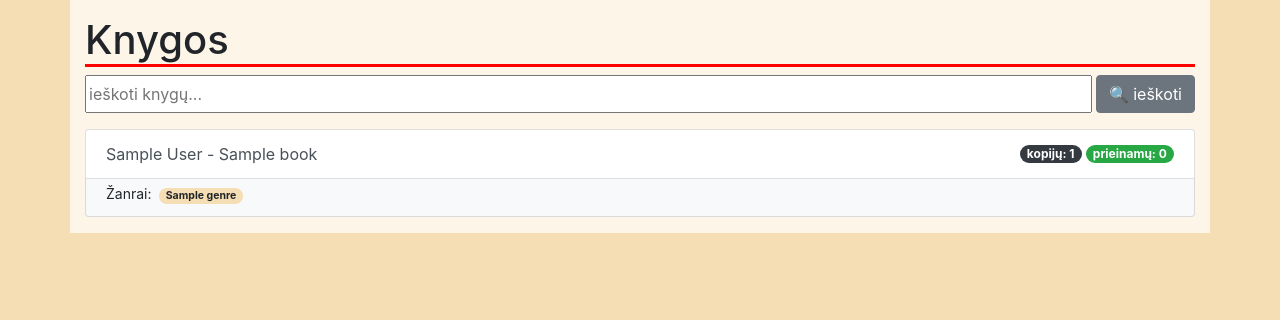
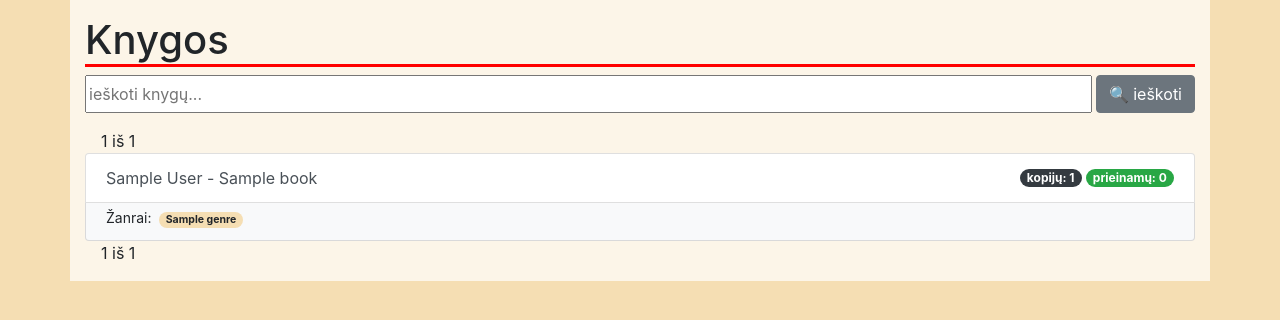
Before and after one commit to User852963741/ptu1_library, a Django app: page /library/books/ in a window 1280 px wide. Shown: the part 56-376 px from the top of the page. Run offline with Django 4.2, Linux system fonts and the light colour scheme; tables that the repository leaves empty hold one stand-in row (values such as "Sample post").

Commit message:
paginator_v1

```diff
--- a/library/books/templates/books/book_list.html
+++ b/library/books/templates/books/book_list.html
@@ -6,6 +6,9 @@
             <input type="text" name="search_title" value="{{ request.GET.search_title }}" placeholder="ieškoti knygų..." class="flex-grow-1">
             <button type="submit" class="btn btn-secondary ml-1">&#128269; ieškoti</button>
         </form>
+
+        {% include 'books/includes/paginator.html' %}
+
         <div class="list-group">
         {% for book in books %}
             <a class="list-group-item list-group-item-action d-flex justify-content-between align-items-center" href="{% url 'book' book.id %}">
@@ -25,6 +28,9 @@
             </div>
         {% endfor %}
         </div>
+
+        {% include 'books/includes/paginator.html' %}
+
     </div>
 {% endblock content %}
 
--- /dev/null
+++ b/library/books/templates/books/includes/paginator.html
@@ -0,0 +1,21 @@
+<div class="paginator">
+    <span class="step-links">
+        {% if page_obj.has_previous %}
+            <a href="?page=1">&laquo; pirmas</a>
+            {% if page_obj.previous_page_number > 1 %}
+                <a href="?page={{ page_obj.previous_page_number }}">atgal</a>
+            {% endif %}
+        {% endif %}
+
+        <span class="current mx-3">
+            {{ page_obj.number }} iš {{ page_obj.paginator.num_pages }}
+        </span>
+
+        {% if page_obj.has_next %}
+            {% if page_obj.next_page_number < page_obj.paginator.num_pages %}
+            <a href="?page={{ page_obj.next_page_number }}">pirmyn</a>
+            {% endif %}
+        <a href="?page={{ page_obj.paginator.num_pages }}">paskutinis &raquo;</a>
+        {% endif %}
+    </span>
+</div>
--- a/library/books/views.py
+++ b/library/books/views.py
@@ -36,6 +36,7 @@ class BookListView(generic.ListView):
     # queryset = Book.objects.filter(title__icontains=':')[:5:1]
     template_name = 'books/book_list.html'
     extra_context = {'spalva': '#fc0'}
+    paginate_by = 4
 
     def get_queryset(self):
         queryset = super().get_queryset()
```
